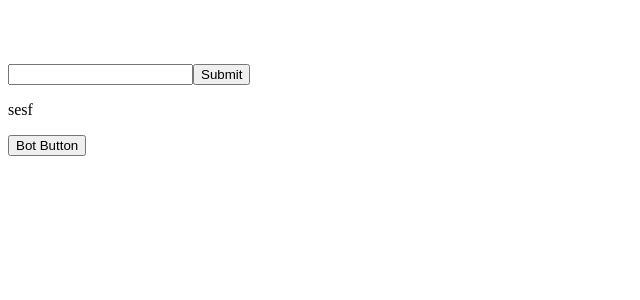
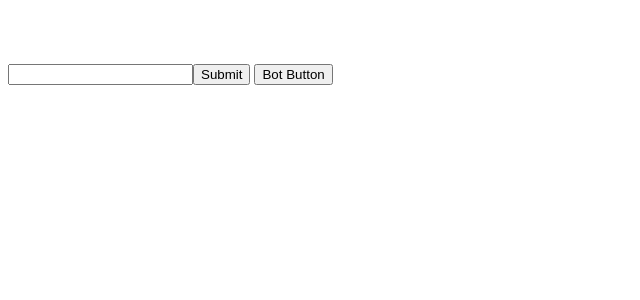
Before and after one commit to PratikHorizoncore/angular-renderer2-180-spcgcf, an Angular app: page / in a window 1280 px wide. Shown: the top 300 px of the page, without its empty margins (0-640 px from the left). Built offline with nearby package versions, Linux system fonts and the light colour scheme.

Commit message:
1 file modified

```diff
--- a/src/app/app.component.html
+++ b/src/app/app.component.html
@@ -6,5 +6,5 @@
 
 
 
-<p>sesf</p>
+
 <button>Bot Button</button>
```
